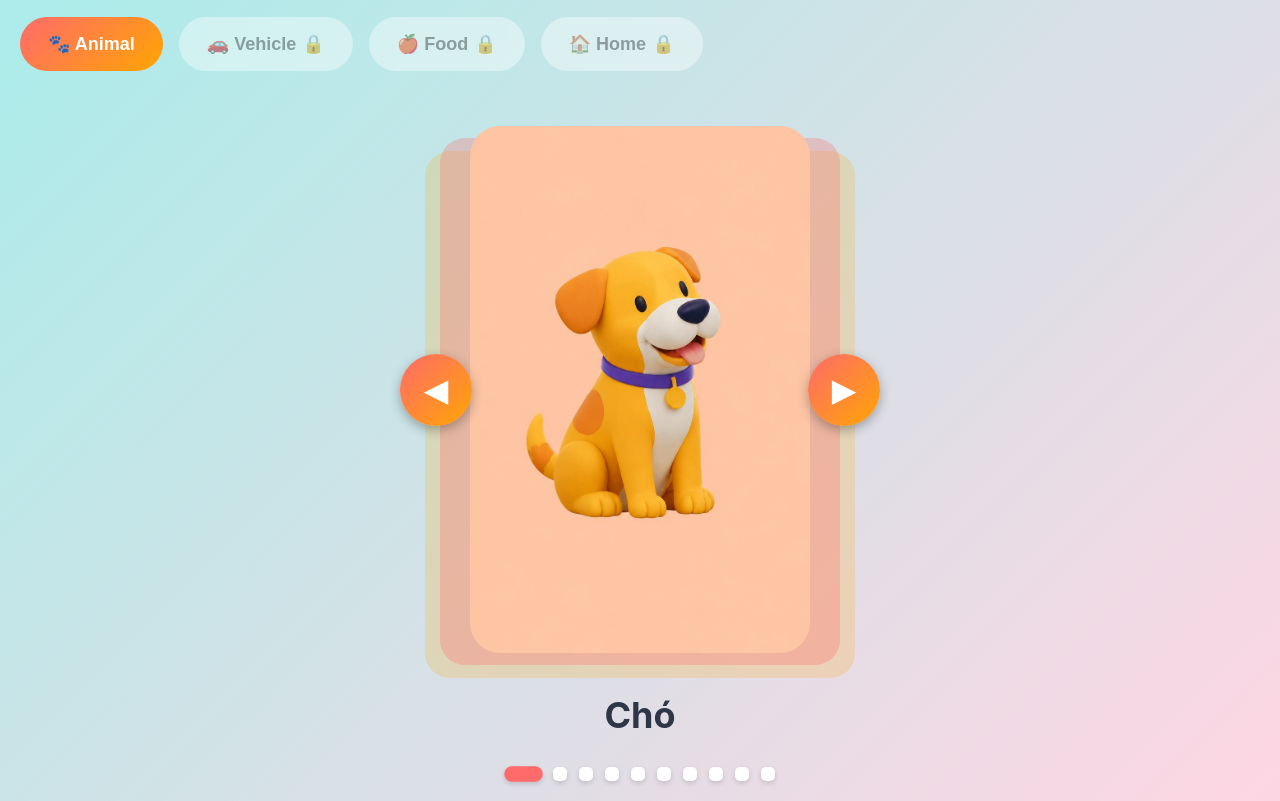
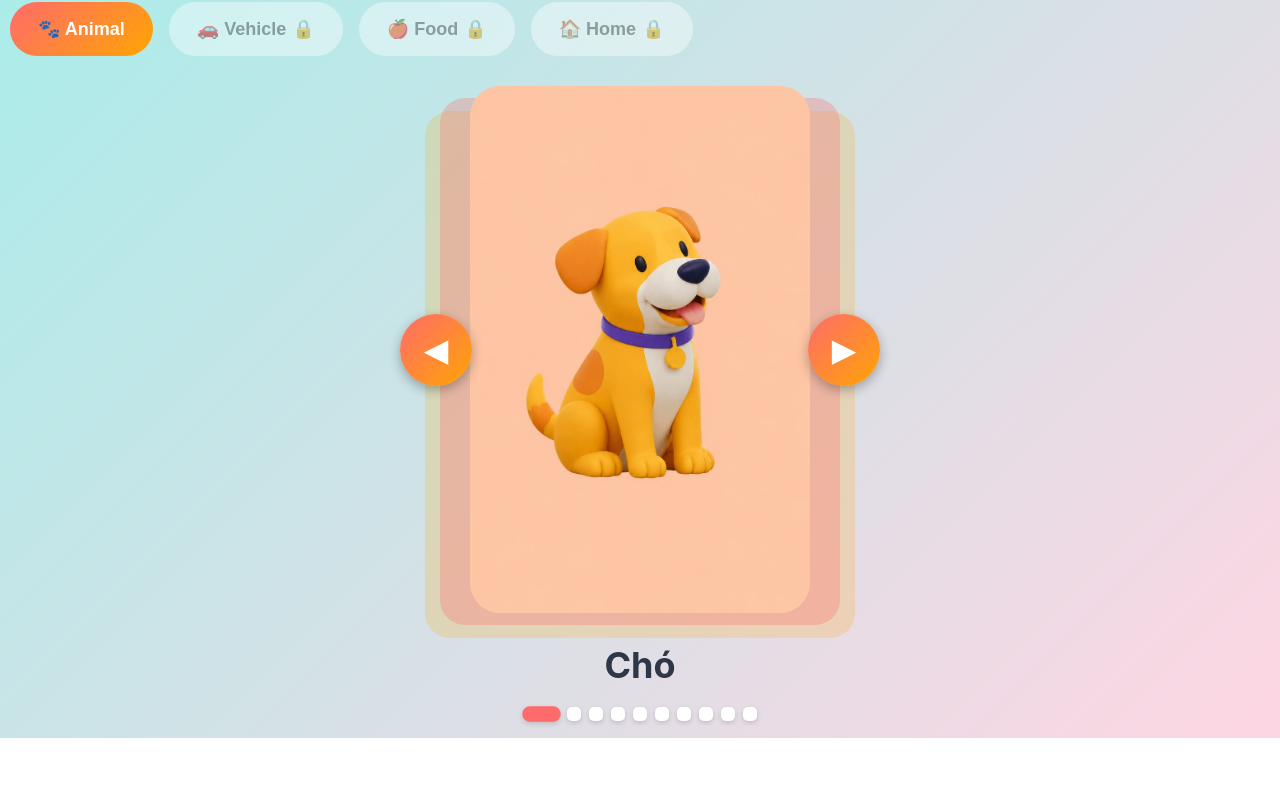
Before and after one commit to trannhatquang90-tech/brightbits-flashcards, a website: page brightbits-animals.html in a window 1280 px wide. Shown: the part 62-863 px from the top of the page. After the commit the page ends 800 px from the top, so only its background shows below. Drawn offline with Linux system fonts and the light colour scheme.

Commit message:
Tighten layout - minimal padding for bigger card

```diff
--- a/brightbits-animals.html
+++ b/brightbits-animals.html
@@ -13,9 +13,9 @@
             display: flex;
             flex-direction: column;
             align-items: center;
-            padding: 20px;
+            padding: 10px;
         }
-        .header { text-align: center; margin-bottom: 20px; width: 100%; position: relative; }
+        .header { text-align: center; margin-bottom: 10px; width: 100%; position: relative; }
         .title { font-size: 28px; font-weight: bold; color: #4a5568; margin-bottom: 15px; }
 
         .lang-selector {
@@ -67,8 +67,8 @@
             width: 100%;
             overflow-x: auto;
             overflow-y: hidden;
-            padding: 10px 0;
-            margin-bottom: 25px;
+            padding: 5px 0;
+            margin-bottom: 15px;
             -webkit-overflow-scrolling: touch;
         }
         .topic-selector {
@@ -100,9 +100,9 @@
 
         .card-wrapper {
             position: relative;
-            width: calc(100vw - 40px);
+            width: 100%;
             max-width: 500px;
-            margin-bottom: 40px;
+            margin-bottom: 30px;
         }
 
         .nav-btn-side {
@@ -176,13 +176,13 @@
 
         /* Text section */
         .text-section {
-            width: calc(100vw - 40px);
+            width: 100%;
             max-width: 500px;
             display: flex;
             flex-direction: column;
             align-items: center;
-            gap: 12px;
-            margin-bottom: 20px;
+            gap: 8px;
+            margin-bottom: 15px;
         }
 
         .word {
@@ -198,8 +198,8 @@
 
         .dots {
             display: flex;
-            gap: 12px;
-            margin-top: 10px;
+            gap: 8px;
+            margin-top: 5px;
         }
         .dot {
             width: 14px; height: 14px; border-radius: 5px;
```
